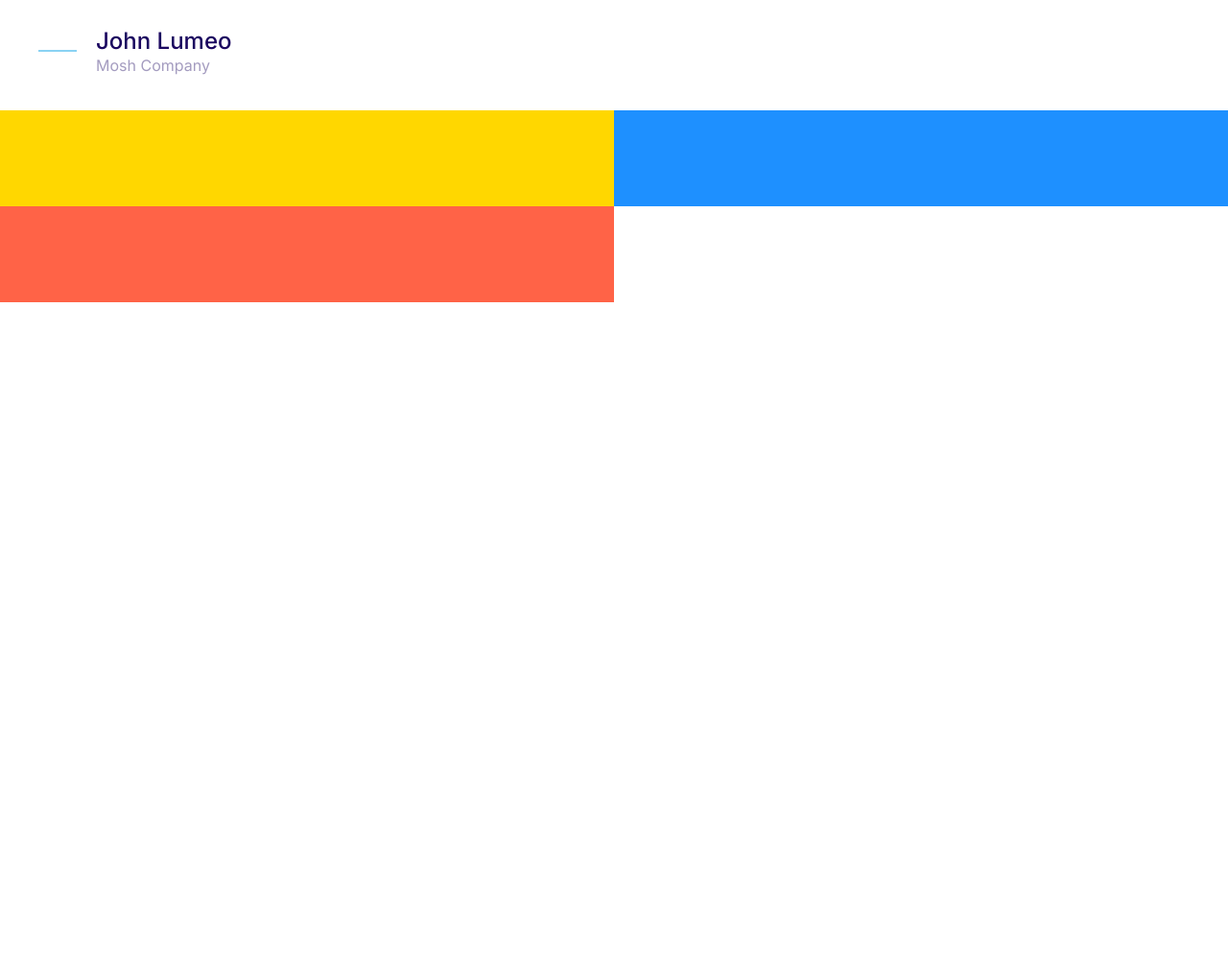
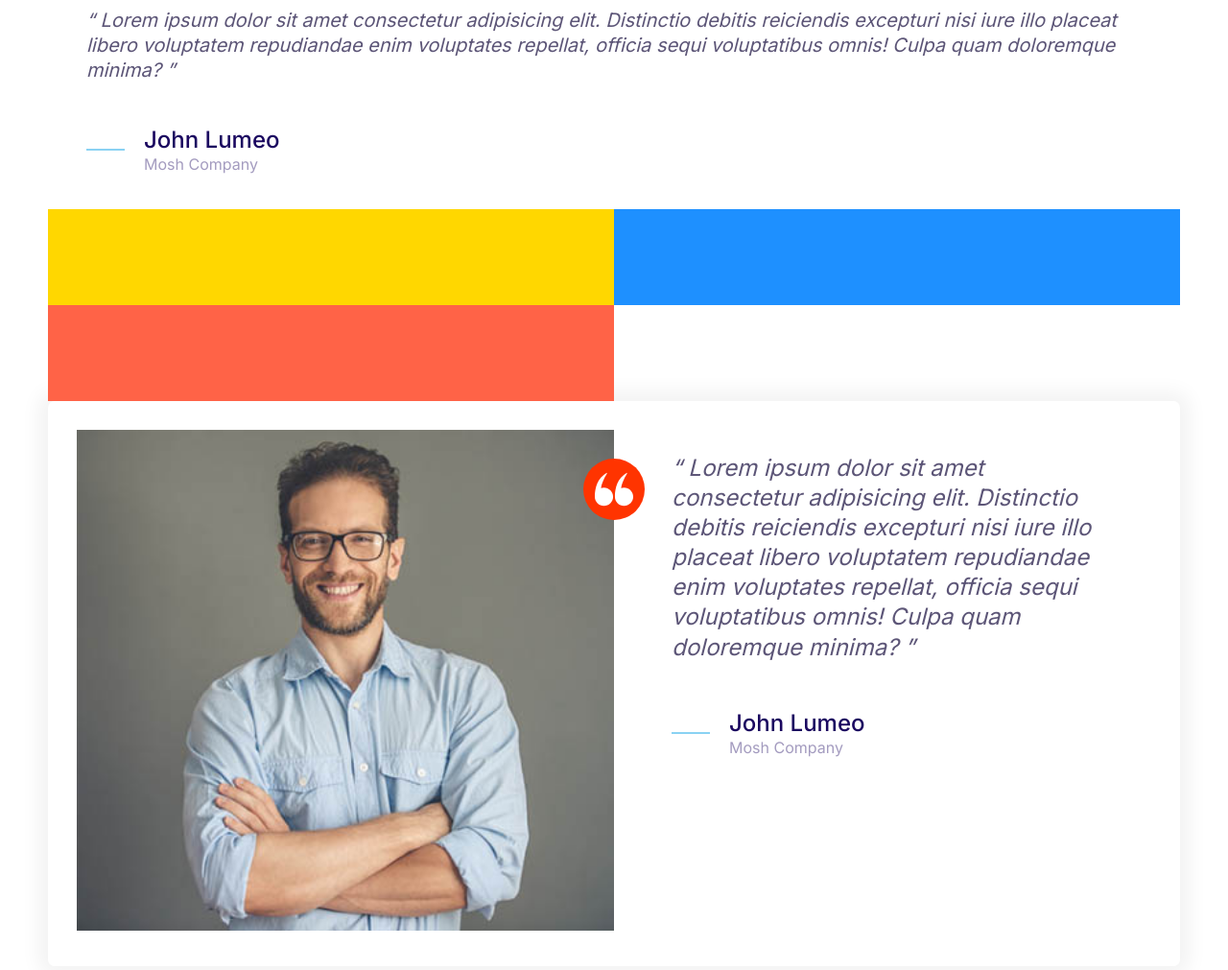
Before and after one commit to skak11/skakify, a plain HTML site: page index.html in a window 1280 px wide. Shown: the part 1497-2508 px from the top of the page at 96% size. Before the commit the page ends 1812 px from the top, so only its background shows below. Drawn offline with Linux system fonts and the light colour scheme.

Commit message:
Building the testimonial component.

```diff
--- a/css/style.css
+++ b/css/style.css
@@ -169,8 +169,17 @@ a {
     height: 40px;
 }
 
+.icon--small {
+    width: 40px;
+    height: 40px;
+}
+
 .icon--primary {
     fill: var(--color-primary);
+}
+
+.icon--white {
+    fill: #fff;
 }
 
 .icon-container {
@@ -181,6 +190,10 @@ a {
     display: inline-flex;
     justify-content: center;
     align-items: center;
+}
+
+.icon-container--accent {
+    background: var(--color-accent);
 }
 
 /*Buttons*/
@@ -375,12 +388,10 @@ a {
 /*Media*/
  .media {
     display: flex;
-    /*position: absolute;*/
  }
 
  .media__title {
     margin-top: 0;
-    /*color: #fff;*/
  }
 
  .media__body {
@@ -458,3 +469,36 @@ a {
         grid-template-columns: repeat(3, 1fr);
     }
 }
+
+/*Testimonials*/
+.testimonial {
+    padding: 3rem;
+    overflow: visible;
+
+}
+
+.testimonial__image {
+    position: relative;
+
+}
+
+.testimonial__image>img {
+    width: 100%;
+}
+
+.testimonial__image>.icon-container {
+    position: absolute;
+    top: 3rem;
+    right: -32px;
+}
+
+@media screen and (min-width:768px) {
+    .testimonial .quote,
+    .testimonial .quote__author {
+        font-size: 2.4rem;
+    }
+
+    .testimonial .quote {
+        margin-left: 6rem;
+    }
+}
--- a/index.html
+++ b/index.html
@@ -13,7 +13,7 @@
     <link rel="stylesheet" href="css/normalize.css" />
     <link rel="stylesheet" href="css/style.css" />
   </head>
-  <body>
+  <body style="padding: 5rem">
     <h1>Heading 1</h1>
     <h2>Heading 2</h2>
     <h3>Heading 3</h3>
@@ -102,5 +102,38 @@
       <div style="height: 100px; background: dodgerblue"></div>
       <div style="height: 100px; background: tomato"></div>
     </div>
+    <div class="card testimonial">
+      <div class="grid grid--1x2">
+        <div class="testimonial__image">
+          <img src="images/testimonial.jpg" alt="A happy, smiling customer" />
+          <span class="icon-container icon-container--accent">
+            <svg class="icon icon--white icon--small">
+              <use xlink:href="images/sprite.svg#quotes"></use>
+            </svg>
+          </span>
+        </div>
+        <blockquote class="quote">
+          <p class="quote__text">
+            Lorem ipsum dolor sit amet consectetur adipisicing elit. Distinctio
+            debitis reiciendis excepturi nisi iure illo placeat libero
+            voluptatem repudiandae enim voluptates repellat, officia sequi
+            voluptatibus omnis! Culpa quam doloremque minima?
+          </p>
+          <footer>
+            <div class="media">
+              <div class="media__image">
+                <svg class="icon icon--primary quote__line">
+                  <use xlink:href="images/sprite.svg#line"></use>
+                </svg>
+              </div>
+              <div class="media__body">
+                <h3 class="media_title quote__author">John Lumeo</h3>
+                <p class="quote__organization">Mosh Company</p>
+              </div>
+            </div>
+          </footer>
+        </blockquote>
+      </div>
+    </div>
   </body>
 </html>
```
Also changed, not shown: components/testimonials.html (added, +33 -0 lines), images/testimonial.jpg (added).
